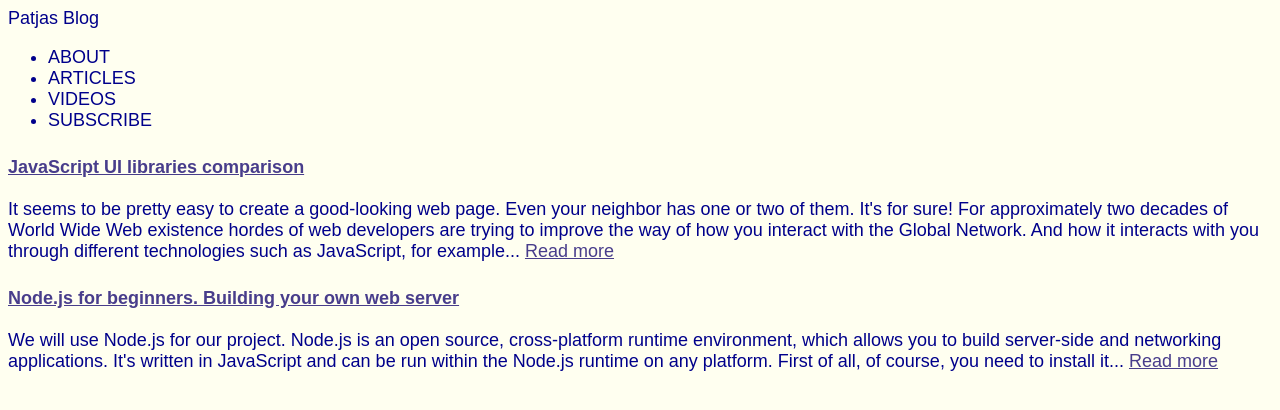
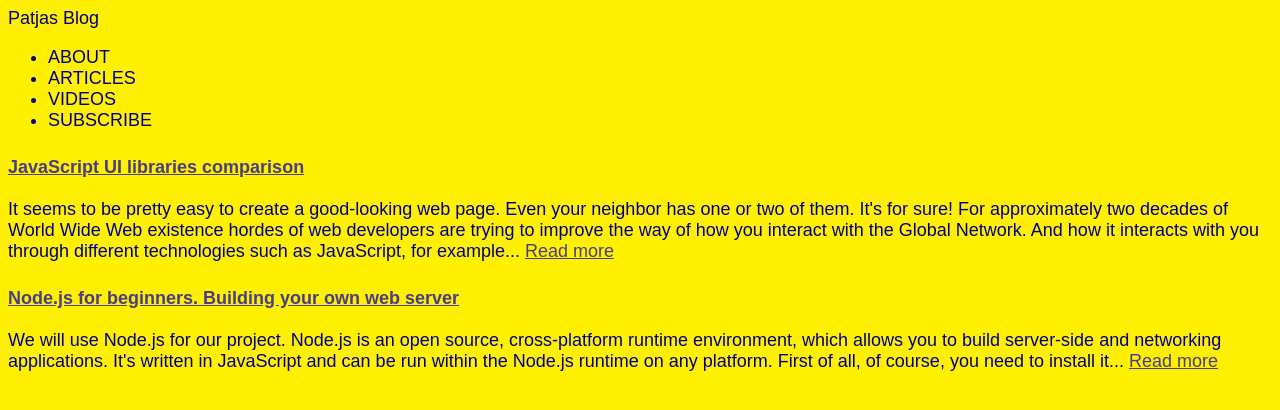
Before and after one commit to ppatjas/pjp-webapp, a website: page public/index.html in a window 1280 px wide. Drawn offline with Linux system fonts and the light colour scheme.

Commit message:
bg color changed

```diff
--- a/public/stylesheets/style.css
+++ b/public/stylesheets/style.css
@@ -1,5 +1,5 @@
 body {
-background-color: #FFFFF0;
+background-color: #FFF000;
 font-family: Arial, Verdana, sans-serif;
 font-size: 18px;
 color: #00008B;
```
